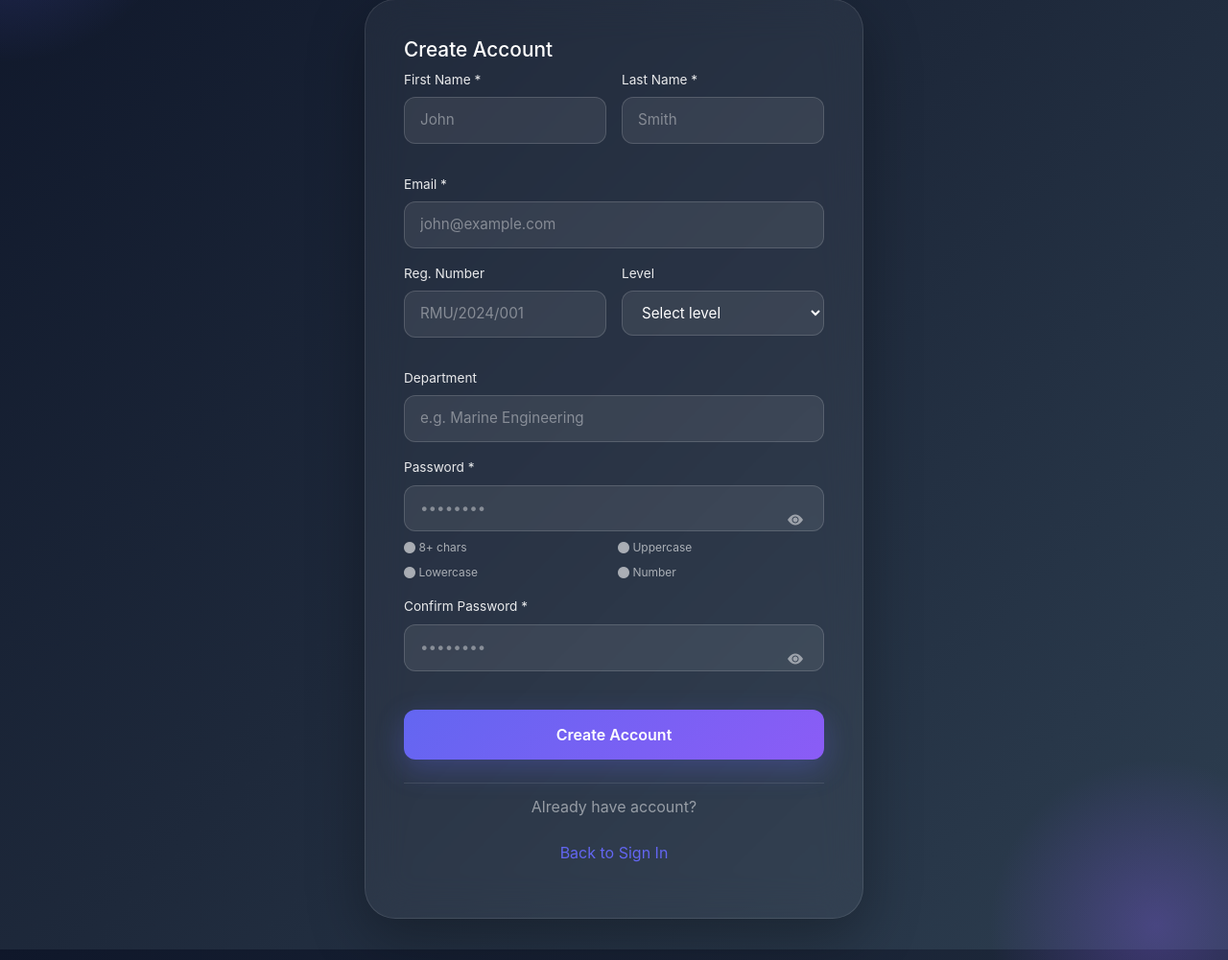
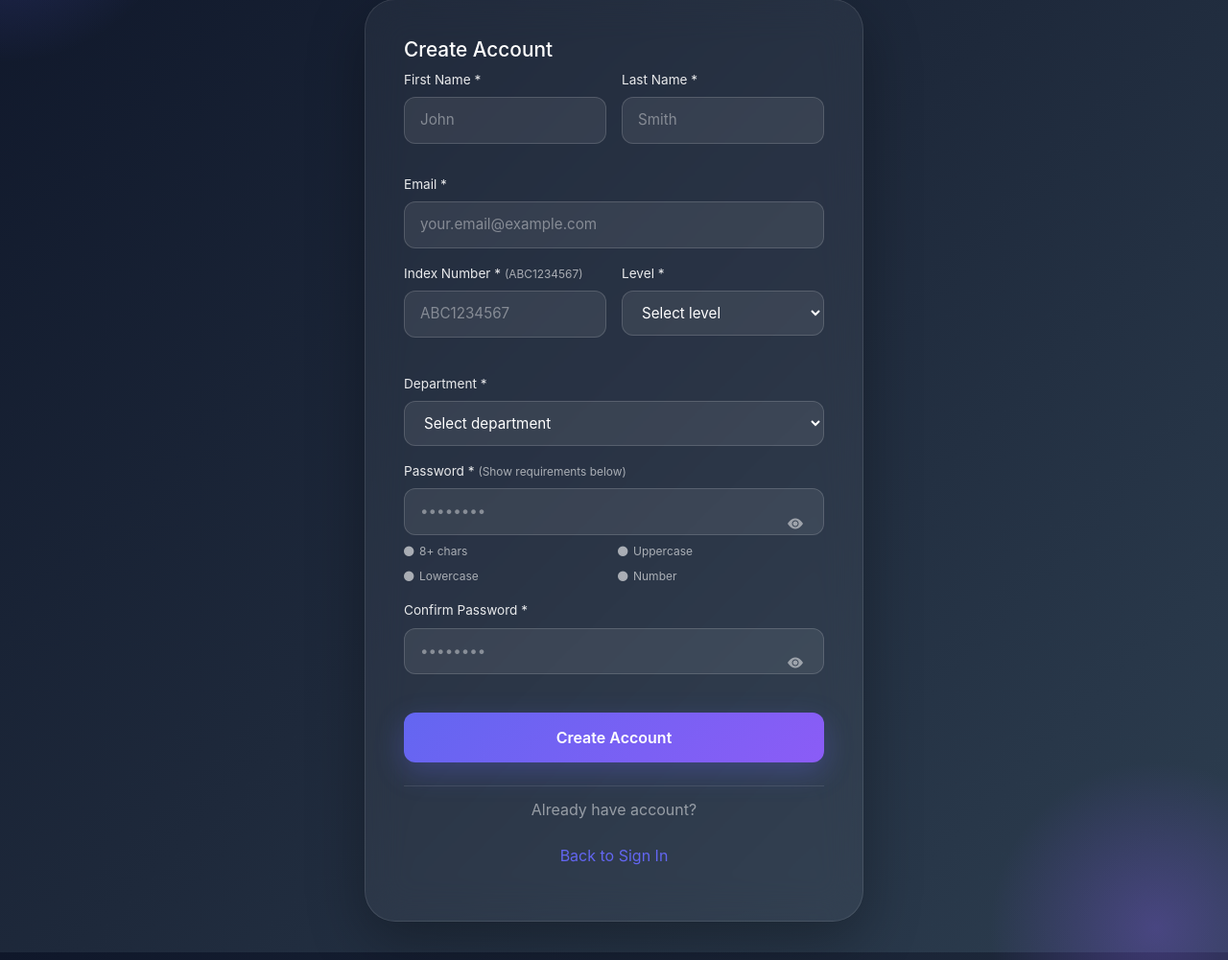
Before and after one commit to Ahwene3/vault_fyp, a PHP site: page /register.php in a window 1280 px wide; the page is wider, and only the part inside the window is pictured. Shown: the part 132-1133 px from the top of that part at 96% size. Run offline with PHP 8.4, Linux system fonts and the light colour scheme; data comes from the database, SQL or seed files in the repository.

Commit message:
on going

```diff
--- a/includes/init.php
+++ b/includes/init.php
@@ -5,6 +5,7 @@
 session_start();
 
 require_once __DIR__ . '/../config/database.php';
+require_once __DIR__ . '/mail.php';
 
 // Error reporting (disable in production)
 error_reporting(E_ALL);
--- /dev/null
+++ b/includes/mail.php
@@ -0,0 +1,222 @@
+<?php
+/**
+ * Email helper functions - FYP Vault
+ * Uses PHP's mail() function, with file logging as fallback for development
+ */
+
+// Email configuration
+define('SITE_EMAIL', 'noreply@vault.edu'); // Sender email
+define('SITE_NAME', 'FYP Vault');
+define('EMAIL_LOG_FILE', __DIR__ . '/../logs/emails.log'); // Log file for development
+
+// Create logs directory if it doesn't exist
+if (!is_dir(__DIR__ . '/../logs')) {
+    @mkdir(__DIR__ . '/../logs', 0755, true);
+}
+
+/**
+ * Send email using PHP's mail() function
+ * Falls back to file logging if mail() is not available
+ */
+function send_email(string $to, string $subject, string $body, string $from = SITE_EMAIL): bool {
+    if (empty($to) || !filter_var($to, FILTER_VALIDATE_EMAIL)) {
+        error_log("Invalid email recipient: $to");
+        return false;
+    }
+
+    // Email headers
+    $headers = [
+        'From: ' . SITE_NAME . ' <' . $from . '>',
+        'Reply-To: ' . $from,
+        'Content-Type: text/html; charset=UTF-8',
+        'X-Mailer: FYP Vault/1.0',
+    ];
+
+    $headers_str = implode("\r\n", $headers);
+
+    // Try to send email
+    $result = @mail($to, $subject, $body, $headers_str);
+
+    if ($result) {
+        error_log("Email sent to: $to, Subject: $subject");
+        log_email($to, $subject, $body, $from, true);
+    } else {
+        error_log("Failed to send email to: $to, Subject: $subject (using fallback log)");
+        // Log to file for development/debugging
+        log_email($to, $subject, $body, $from, false);
+        $result = true; // Consider it successful for logging purposes
+    }
+
+    return $result;
+}
+
+/**
+ * Log email to file for development/debugging
+ */
+function log_email(string $to, string $subject, string $body, string $from, bool $sent = true): void {
+    $timestamp = date('Y-m-d H:i:s');
+    $status = $sent ? 'SENT' : 'LOGGED (no mail service)';
+    $log_entry = "================================================================================\n";
+    $log_entry .= "Timestamp: $timestamp\n";
+    $log_entry .= "Status: $status\n";
+    $log_entry .= "From: $from\n";
+    $log_entry .= "To: $to\n";
+    $log_entry .= "Subject: $subject\n";
+    $log_entry .= "Body:\n$body\n\n";
+
+    @file_put_contents(EMAIL_LOG_FILE, $log_entry, FILE_APPEND);
+}
+
+/**
+ * Send HTML email with template
+ */
+function send_template_email(
+    string $to,
+    string $subject,
+    string $title,
+    string $content,
+    ?string $cta_text = null,
+    ?string $cta_url = null
+): bool {
+    $html = get_email_template($title, $content, $cta_text, $cta_url);
+    return send_email($to, $subject, $html);
+}
+
+/**
+ * Get HTML email template
+ */
+function get_email_template(
+    string $title,
+    string $content,
+    ?string $cta_text = null,
+    ?string $cta_url = null
+): string {
+    $cta_button = '';
+    if ($cta_text && $cta_url) {
+        $cta_button = "<div style=\"margin-top: 30px; margin-bottom: 20px;\">";
+        $cta_button .= "<a href=\"$cta_url\" style=\"display: inline-block; padding: 12px 24px; background-color: #6366f1; color: white; text-decoration: none; border-radius: 6px; font-weight: 600;\">";
+        $cta_button .= "$cta_text</a></div>";
+    }
+
+    $html = "<!DOCTYPE html><html><head><meta charset=\"UTF-8\"><meta name=\"viewport\" content=\"width=device-width, initial-scale=1.0\"><title>$title</title>";
+    $html .= "<style>";
+    $html .= "body { font-family: -apple-system, BlinkMacSystemFont, 'Segoe UI', Roboto, sans-serif; background: #f3f4f6; margin: 0; padding: 0; }";
+    $html .= ".container { max-width: 600px; margin: 0 auto; background: white; padding: 40px 20px; }";
+    $html .= ".header { text-align: center; margin-bottom: 30px; border-bottom: 2px solid #6366f1; padding-bottom: 20px; }";
+    $html .= ".header h1 { color: #0f172a; margin: 0; font-size: 24px; }";
+    $html .= ".logo { font-size: 18px; font-weight: 700; color: #6366f1; margin-bottom: 10px; }";
+    $html .= ".content { color: #1f2937; line-height: 1.6; margin: 20px 0; }";
+    $html .= ".content p { margin: 0 0 15px 0; }";
+    $html .= ".footer { text-align: center; margin-top: 40px; padding-top: 20px; border-top: 1px solid #e5e7eb; color: #6b7280; font-size: 12px; }";
+    $html .= ".footer a { color: #6366f1; text-decoration: none; }";
+    $html .= "</style></head><body>";
+    $html .= "<div class=\"container\"><div class=\"header\"><div class=\"logo\">FYP Vault</div><h1>$title</h1></div>";
+    $html .= "<div class=\"content\">$content</div>";
+    $html .= $cta_button;
+    $html .= "<div class=\"footer\"><p>© 2026 FYP Vault. All rights reserved.</p>";
+    $html .= "<p>This is an automated email. Please do not reply directly to this message.</p>";
+    $html .= "<p><a href=\"mailto:support@vault.edu\">Contact Support</a></p></div></div></body></html>";
+
+    return $html;
+}
+
+/**
+ * Send registration confirmation email
+ */
+function send_registration_email(string $email, string $name): bool {
+    $title = 'Welcome to FYP Vault';
+    $content = "<p>Hello $name,</p>";
+    $content .= "<p>Your account has been successfully created! You can now log in to submit your final year project.</p>";
+    $content .= "<p><strong>Your Email:</strong> $email</p>";
+    $content .= "<p>Please keep your credentials secure and do not share your password with anyone.</p>";
+    $content .= "<p>If you did not create this account, please contact support immediately.</p>";
+
+    $cta_url = get_app_url('index.php');
+    return send_template_email($email, 'Welcome to FYP Vault', $title, $content, 'Sign In Now', $cta_url);
+}
+
+/**
+ * Send topic approval notification
+ */
+function send_topic_approval_email(string $email, string $student_name, string $topic_title): bool {
+    $title = 'Topic Approved!';
+    $content = "<p>Hi $student_name,</p>";
+    $content .= "<p>Great news! Your project topic has been approved:</p>";
+    $content .= "<p><strong>$topic_title</strong></p>";
+    $content .= "<p>A supervisor will be assigned to guide you through the project. You'll receive a notification soon.</p>";
+
+    $cta_url = get_app_url('student/project.php');
+    return send_template_email($email, 'Your Topic Has Been Approved', $title, $content, 'View Project', $cta_url);
+}
+
+/**
+ * Send topic rejection notification
+ */
+function send_topic_rejection_email(string $email, string $student_name, string $topic_title, string $reason): bool {
+    $title = 'Topic Requires Revision';
+    $content = "<p>Hi $student_name,</p>";
+    $content .= "<p>Your project topic submission needs revision:</p>";
+    $content .= "<p><strong>$topic_title</strong></p>";
+    $content .= "<p><strong>Feedback:</strong></p>";
+    $content .= "<p>" . nl2br(htmlspecialchars($reason)) . "</p>";
+    $content .= "<p>Please update your topic and resubmit.</p>";
+
+    $cta_url = get_app_url('student/project.php');
+    return send_template_email($email, 'Topic Needs Revision', $title, $content, 'Update Topic', $cta_url);
+}
+
+/**
+ * Send supervisor assignment notification
+ */
+function send_supervisor_assignment_email(string $student_email, string $student_name, string $supervisor_name, string $supervisor_email): bool {
+    $title = 'Supervisor Assigned';
+    $content = "<p>Hi $student_name,</p>";
+    $content .= "<p>A supervisor has been assigned to your project:</p>";
+    $content .= "<p><strong>Supervisor:</strong> $supervisor_name</p>";
+    $content .= "<p><strong>Email:</strong> $supervisor_email</p>";
+    $content .= "<p>You can now start uploading documents and communicating with your supervisor through the platform.</p>";
+
+    $cta_url = get_app_url('student/project.php');
+    return send_template_email($student_email, 'Supervisor Assigned', $title, $content, 'View Project', $cta_url);
+}
+
+/**
+ * Send message notification
+ */
+function send_message_notification_email(string $email, string $recipient_name, string $sender_name, string $message_preview): bool {
+    $title = 'New Message';
+    $content = "<p>Hi $recipient_name,</p>";
+    $content .= "<p>You have received a new message from <strong>$sender_name</strong>:</p>";
+    $content .= "<blockquote style=\"border-left: 4px solid #6366f1; padding-left: 15px; margin: 15px 0; color: #6b7280;\">";
+    $content .= "<p>" . nl2br(htmlspecialchars(mb_substr($message_preview, 0, 200))) . "...</p>";
+    $content .= "</blockquote>";
+    $content .= "<p>Log in to the platform to read the full message and reply.</p>";
+
+    $cta_url = get_app_url('messages.php');
+    return send_template_email($email, 'New Message: ' . $sender_name, $title, $content, 'View Message', $cta_url);
+}
+
+/**
+ * Send assessment notification
+ */
+function send_assessment_notification_email(string $email, string $student_name, string $assessment_type, int $score): bool {
+    $title = 'New Assessment';
+    $content = "<p>Hi $student_name,</p>";
+    $content .= "<p>Your supervisor has submitted a new assessment:</p>";
+    $content .= "<p><strong>Assessment Type:</strong> " . str_replace('_', ' ', ucfirst($assessment_type)) . "</p>";
+    $content .= "<p><strong>Score:</strong> $score/100</p>";
+    $content .= "<p>Log in to view detailed feedback and comments.</p>";
+
+    $cta_url = get_app_url('student/project.php');
+    return send_template_email($email, 'New Assessment Received', $title, $content, 'View Assessment', $cta_url);
+}
+
+/**
+ * Helper to build app URL
+ */
+function get_app_url(string $path = ''): string {
+    $base_path = defined('BASE_PATH') ? BASE_PATH : '/vault';
+    $protocol = (!empty($_SERVER['HTTPS']) && $_SERVER['HTTPS'] !== 'off' || $_SERVER['SERVER_PORT'] == 443) ? 'https' : 'http';
+    $host = $_SERVER['HTTP_HOST'] ?? 'localhost';
+    return $protocol . '://' . $host . $base_path . '/' . ltrim($path, '/');
+}
--- a/register.php
+++ b/register.php
@@ -16,14 +16,16 @@ if ($_SERVER['REQUEST_METHOD'] === 'POST') {
         $first_name = trim($_POST['first_name'] ?? '');
         $last_name = trim($_POST['last_name'] ?? '');
         $level = trim($_POST['level'] ?? '');
-        $reg_number = trim($_POST['reg_number'] ?? '');
+        $index_number = trim($_POST['index_number'] ?? '');
         $department = trim($_POST['department'] ?? '');
         $full_name = trim($first_name . ' ' . $last_name) ?: null;
 
         if (!$email || !$password || !$first_name || !$last_name) {
             $error = 'Please fill in email, first name, last name, and password.';
         } elseif (!filter_var($email, FILTER_VALIDATE_EMAIL)) {
-            $error = 'Invalid email address.';
+            $error = 'Please enter a valid email address.';
+        } elseif (!preg_match('/^[A-Z]{3}\d{7}$/', $index_number)) {
+            $error = 'Index Number must start with 3 alphabetical letters followed by 7 numbers (e.g., ABC1234567).';
         } elseif (strlen($password) < 8) {
             $error = 'Password must be at least 8 characters.';
         } elseif (!preg_match('/[A-Z]/', $password)) {
@@ -43,7 +45,11 @@ if ($_SERVER['REQUEST_METHOD'] === 'POST') {
             } else {
                 $hash = password_hash($password, PASSWORD_DEFAULT);
                 $stmt = $pdo->prepare('INSERT INTO users (email, password_hash, full_name, first_name, last_name, level, role, department, reg_number) VALUES (?, ?, ?, ?, ?, ?, ?, ?, ?)');
-                $stmt->execute([$email, $hash, $full_name, $first_name, $last_name, $level ?: null, 'student', $department ?: null, $reg_number ?: null]);
+                $stmt->execute([$email, $hash, $full_name, $first_name, $last_name, $level ?: null, 'student', $department ?: null, $index_number ?: null]);
+
+                // TODO: Email sending disabled for now - will integrate properly later
+                // send_registration_email($email, $first_name);
+
                 flash('success', 'Registration successful. Log in now.');
                 redirect(base_url('index.php'));
             }
@@ -147,6 +153,10 @@ if ($_SERVER['REQUEST_METHOD'] === 'POST') {
             font-size: 0.95rem;
             transition: all 0.3s;
         }
+        .form-group select option {
+            color: #000;
+            background: #fff;
+        }
         .form-group input:focus, .form-group select:focus {
             outline: none;
             background: rgba(255, 255, 255, 0.12);
@@ -172,7 +182,9 @@ if ($_SERVER['REQUEST_METHOD'] === 'POST') {
         .password-wrapper button:hover { color: rgba(255, 255, 255, 0.8); }
         .form-group input[type="password"] { padding-right: 2.75rem; }
         .pw-check { font-size: 0.75rem; margin-top: 0.5rem; color: rgba(255, 255, 255, 0.6); display: grid; grid-template-columns: 1fr 1fr; gap: 0.5rem; }
-        .pw-check.met { color: #10b981; }
+        .pw-check span { display: flex; align-items: center; gap: 0.35rem; transition: color 0.2s; }
+        .pw-check span.met { color: #10b981; }
+        .pw-check i { font-size: 0.65rem; }
         .btn-submit {
             width: 100%;
             padding: 0.875rem;
@@ -226,16 +238,17 @@ if ($_SERVER['REQUEST_METHOD'] === 'POST') {
                 </div>
                 <div class="form-group">
                     <label for="email">Email *</label>
-                    <input type="email" id="email" name="email" required placeholder="john@example.com" value="<?= e($_POST['email'] ?? '') ?>">
+                    <input type="email" id="email" name="email" required placeholder="your.email@example.com" value="<?= e($_POST['email'] ?? '') ?>">
                 </div>
                 <div class="form-row">
                     <div class="form-group">
-                        <label for="reg_number">Reg. Number</label>
-                        <input type="text" id="reg_number" name="reg_number" placeholder="RMU/2024/001" value="<?= e($_POST['reg_number'] ?? '') ?>">
+                        <label for="index_number">Index Number * <small style="color: rgba(255,255,255,0.6);">(ABC1234567)</small></label>
+                        <input type="text" id="index_number" name="index_number" required placeholder="ABC1234567" value="<?= e($_POST['index_number'] ?? '') ?>" pattern="[A-Z]{3}[0-9]{7}" title="Must be 3 uppercase letters followed by 7 numbers (e.g., ABC1234567)" maxlength="10">
+                        <div id="index-check" style="font-size: 0.75rem; margin-top: 0.35rem;"></div>
                     </div>
                     <div class="form-group">
-                        <label for="level">Level</label>
-                        <select id="level" name="level">
+                        <label for="level">Level *</label>
+                        <select id="level" name="level" required>
                             <option value="">Select level</option>
                             <option value="100" <?= ($_POST['level'] ?? '') === '100' ? 'selected' : '' ?>>100</option>
                             <option value="200" <?= ($_POST['level'] ?? '') === '200' ? 'selected' : '' ?>>200</option>
@@ -245,20 +258,31 @@ if ($_SERVER['REQUEST_METHOD'] === 'POST') {
                     </div>
                 </div>
                 <div class="form-group">
-                    <label for="department">Department</label>
-                    <input type="text" id="department" name="department" placeholder="e.g. Marine Engineering" value="<?= e($_POST['department'] ?? '') ?>">
+                    <label for="department">Department *</label>
+                    <select id="department" name="department" required>
+                        <option value="">Select department</option>
+                        <?php
+                        $pdo = getPDO();
+                        $stmt = $pdo->prepare('SELECT id, name FROM departments WHERE is_active = 1 ORDER BY name');
+                        $stmt->execute();
+                        while ($dept = $stmt->fetch()) {
+                            $selected = ($_POST['department'] ?? '') === $dept['id'] ? 'selected' : '';
+                            echo '<option value="' . htmlspecialchars($dept['id']) . '" ' . $selected . '>' . htmlspecialchars($dept['name']) . '</option>';
+                        }
+                        ?>
+                    </select>
                 </div>
                 <div class="form-group">
-                    <label for="password">Password *</label>
+                    <label for="password">Password * <small style="color: rgba(255,255,255,0.6);">(Show requirements below)</small></label>
                     <div class="password-wrapper">
                         <input type="password" id="password" name="password" required minlength="8" placeholder="••••••••" autocomplete="new-password">
                         <button type="button" id="togglePw"><i class="bi bi-eye-fill"></i></button>
                     </div>
                     <div id="pw-check" class="pw-check">
-                        <span id="req-length"><i class="bi bi-circle-fill"></i> 8+ chars</span>
-                        <span id="req-upper"><i class="bi bi-circle-fill"></i> Uppercase</span>
-                        <span id="req-lower"><i class="bi bi-circle-fill"></i> Lowercase</span>
-                        <span id="req-number"><i class="bi bi-circle-fill"></i> Number</span>
+                        <span id="req-length"><i class="bi bi-circle-fill"></i> <span>8+ chars</span></span>
+                        <span id="req-upper"><i class="bi bi-circle-fill"></i> <span>Uppercase</span></span>
+                        <span id="req-lower"><i class="bi bi-circle-fill"></i> <span>Lowercase</span></span>
+                        <span id="req-number"><i class="bi bi-circle-fill"></i> <span>Number</span></span>
                     </div>
                 </div>
                 <div class="form-group">
@@ -298,12 +322,49 @@ if ($_SERVER['REQUEST_METHOD'] === 'POST') {
                 icon.className = 'bi bi-eye-fill';
             }
         });
+        // Index Number validation and formatting
+        document.getElementById('index_number').addEventListener('input', function() {
+            this.value = this.value.toUpperCase().replace(/[^A-Z0-9]/g, '');
+            if (this.value.length > 3) {
+                const letters = this.value.substring(0, 3);
+                const numbers = this.value.substring(3).replace(/[^0-9]/g, '').substring(0, 7);
+                this.value = letters + numbers;
+            }
+
+            // Show validation status
+            const check = document.getElementById('index-check');
+            if (!this.value) {
+                check.textContent = '';
+            } else if (/^[A-Z]{3}[0-9]{7}$/.test(this.value)) {
+                check.innerHTML = '<span style="color: #10b981;"><i class="bi bi-check-circle-fill"></i> Valid format</span>';
+            } else if (this.value.length < 10) {
+                check.innerHTML = '<span style="color: #f97316;"><i class="bi bi-info-circle-fill"></i> Format: 3 letters + 7 numbers</span>';
+            } else {
+                check.innerHTML = '<span style="color: #fca5a5;"><i class="bi bi-x-circle-fill"></i> Invalid format</span>';
+            }
+        });
         document.getElementById('password').addEventListener('input', function() {
             const pwd = this.value;
-            document.getElementById('req-length').className = pwd.length >= 8 ? 'met' : '';
-            document.getElementById('req-upper').className = /[A-Z]/.test(pwd) ? 'met' : '';
-            document.getElementById('req-lower').className = /[a-z]/.test(pwd) ? 'met' : '';
-            document.getElementById('req-number').className = /[0-9]/.test(pwd) ? 'met' : '';
+            const reqLength = document.getElementById('req-length');
+            const reqUpper = document.getElementById('req-upper');
+            const reqLower = document.getElementById('req-lower');
+            const reqNumber = document.getElementById('req-number');
+
+            pwd.length >= 8 ? reqLength.classList.add('met') : reqLength.classList.remove('met');
+            /[A-Z]/.test(pwd) ? reqUpper.classList.add('met') : reqUpper.classList.remove('met');
+            /[a-z]/.test(pwd) ? reqLower.classList.add('met') : reqLower.classList.remove('met');
+            /[0-9]/.test(pwd) ? reqNumber.classList.add('met') : reqNumber.classList.remove('met');
+
+            // Update password confirm match
+            const pwConfirm = document.getElementById('password_confirm');
+            if (pwConfirm.value) {
+                const match = document.getElementById('match-check');
+                if (this.value === pwConfirm.value) {
+                    match.innerHTML = '<span style="color: #10b981;"><i class="bi bi-check-circle-fill"></i> Passwords match</span>';
+                } else {
+                    match.innerHTML = '<span style="color: #fca5a5;"><i class="bi bi-x-circle-fill"></i> Passwords do not match</span>';
+                }
+            }
         });
         document.getElementById('password_confirm').addEventListener('input', function() {
             const pwd = document.getElementById('password').value;
```
Also changed, not shown: hod/topics.php (+26 -8 lines), includes/notify.php (+16 -0 lines), sql/migrate_departments.sql (added, +22 -0 lines).
